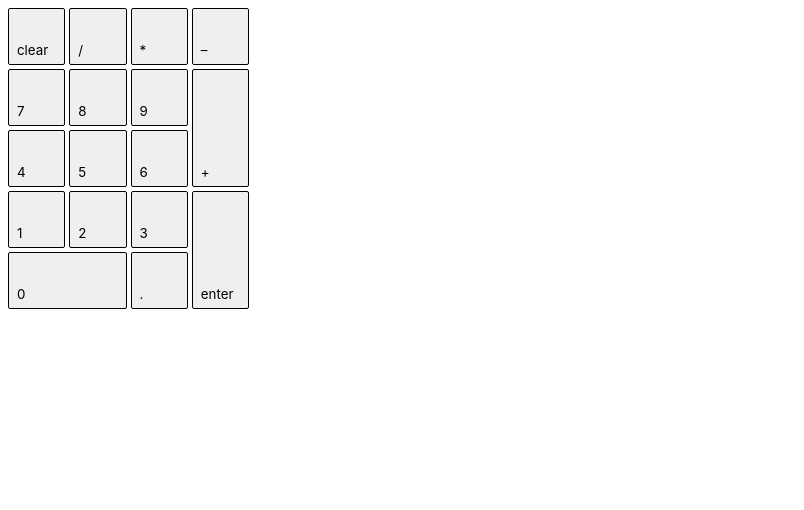
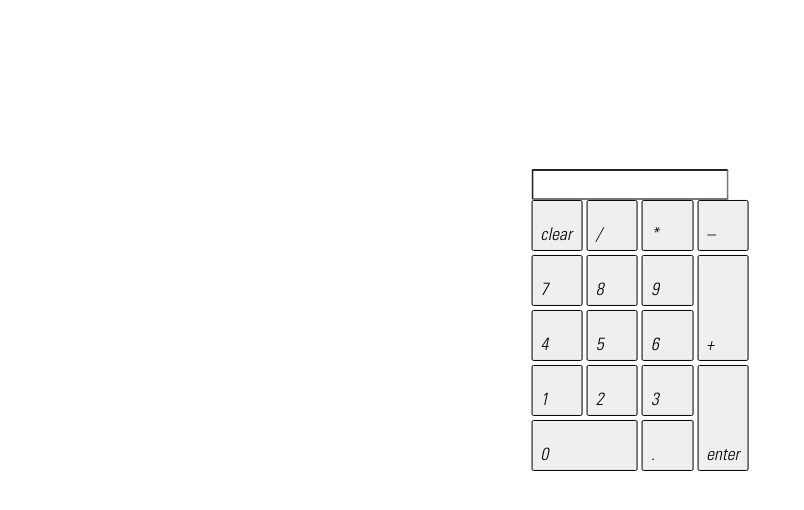
Before and after one commit to calciferchang/calculator, a plain HTML site: page index.html in a window 1280 px wide. Shown: the whole page, without its empty margins (0-804 px from the left). Drawn offline with Linux system fonts and the light colour scheme; a web font is replaced by a local one.

Commit message:
Fixed font styling Created input Positioning

```diff
--- a/calculator.js
+++ b/calculator.js
@@ -18,4 +18,5 @@ let firstNum = 0;
 let secondNum = 2;
 let operator;
 
-function operate(firstNum, secondNum, operator) {}
+let calcString;
+function operate(firstNum, secondNum, operator) { }
--- a/index.html
+++ b/index.html
@@ -1,5 +1,6 @@
 <!DOCTYPE html>
 <html lang="en">
+
 <head>
   <meta charset="UTF-8">
   <meta name="viewport" content="width=device-width, initial-scale=1.0">
@@ -7,8 +8,11 @@
   <script src="calculator.js"></script>
   <link rel="stylesheet" href="style.css">
 </head>
+
 <body>
   <div id="calculator">
+    <input id="display"></input>
+    <div id="buttonsContainer">
       <button class="button">clear</button>
       <button class="button">/</button>
       <button class="button">*</button>
@@ -27,5 +31,7 @@
       <button class="button enterButton">enter</button>
       <button class="button zeroButton">0</button>
     </div>
+  </div>
 </body>
+
 </html>
--- a/style.css
+++ b/style.css
@@ -1,23 +1,39 @@
 @font-face {
   font-family: "Univers";
-  src: url("Univers 47 Condensed Light Oblique.otf") format("opentype");
-  font-weight: 300;
-  font-style: italic;
+  src: url("./fonts/Univers.otf") format("opentype");
+  font-weight: normal;
+  font-style: normal;
 }
 
 #calculator {
+  position: fixed;
+  top: 40%;
+  left: 50%;
+  transform: translate(-50%, -50%);
+}
+
+#buttonsContainer {
   display: grid;
-  width: 241px;
-  height: 301px;
+  aspect-ratio: 4 / 5;
+  max-width: 16em;
   row-gap: 4px;
   column-gap: 4px;
   grid-template-rows: repeat(5, minmax(0, 1fr));
   grid-template-columns: repeat(4, minmax(0, 1fr));
 }
 
+#display {
+  padding: 6px 8px;
+  display: flex;
+  border-radius: 2px;
+  flex: 1 0 0;
+  align-self: stretch;
+}
+
 .button {
   font-family: "Univers", -apple-system, BlinkMacSystemFont, "Segoe UI", Roboto,
     Helvetica, Arial, sans-serif;
+  font-size: 1.1em;
   display: flex;
   padding: 6px 8px;
   flex-direction: column;
@@ -31,8 +47,10 @@
 }
 
 .button:hover {
-  opacity: 0.8; /* Slightly fade on hover */
-  transform: translateY(-1px); /* Subtle lift effect */
+  opacity: 0.8;
+  /* Slightly fade on hover */
+  transform: translateY(-1px);
+  /* Subtle lift effect */
 }
 
 .plusButton {
```
Lines whose indentation alone changed are shown as unchanged.
